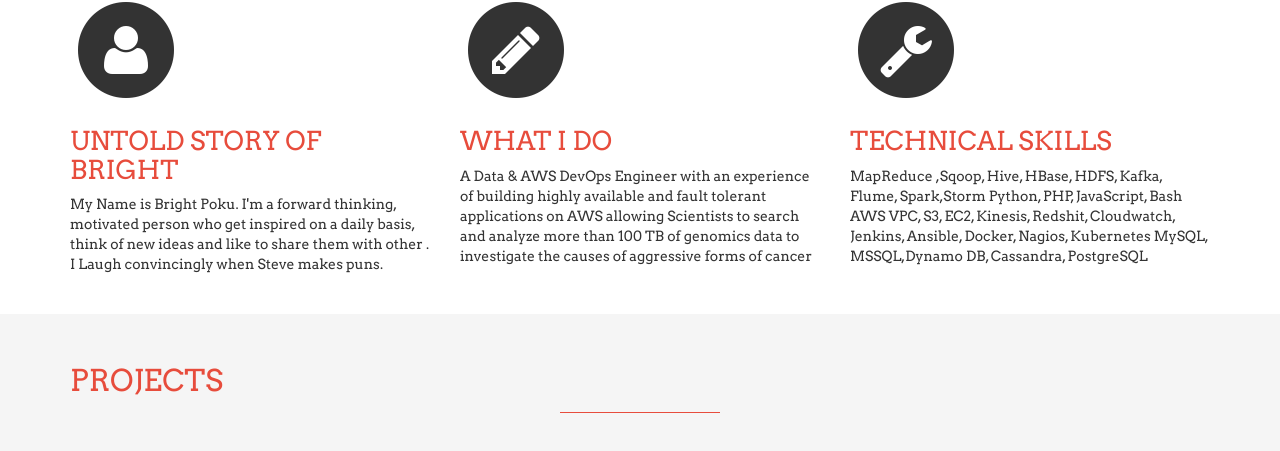
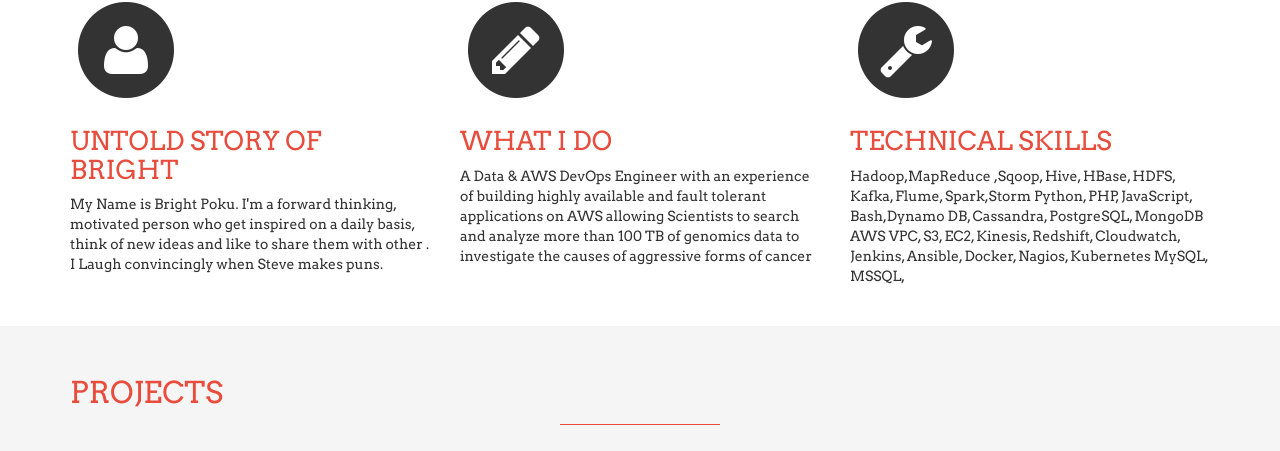
Before and after one commit to brightap/bright, a plain HTML site: page index.html in a window 1280 px wide. Shown: the part 762-1213 px from the top of the page. Drawn offline with nearby package versions, Linux system fonts and the light colour scheme.

Commit message:
home page changes

```diff
--- a/index.html
+++ b/index.html
@@ -114,10 +114,10 @@
               <i class="fa fa-wrench fa-stack-1x fa-inverse"></i>
             </span>
             <h3>TECHNICAL SKILLS</h3>
-            <p>MapReduce ,Sqoop, Hive, HBase, HDFS, Kafka, Flume, Spark,Storm
-			   Python, PHP, JavaScript, Bash
-			  AWS VPC, S3, EC2, Kinesis, Redshit, Cloudwatch, Jenkins, Ansible, Docker, Nagios, Kubernetes
-			  MySQL, MSSQL,Dynamo DB, Cassandra, PostgreSQL</p>
+            <p>Hadoop,MapReduce ,Sqoop, Hive, HBase, HDFS, Kafka, Flume, Spark,Storm
+			   Python, PHP, JavaScript, Bash,Dynamo DB, Cassandra, PostgreSQL, MongoDB
+			  AWS VPC, S3, EC2, Kinesis, Redshift, Cloudwatch, Jenkins, Ansible, Docker, Nagios, Kubernetes
+			  MySQL, MSSQL,</p>
 
 
 
```
